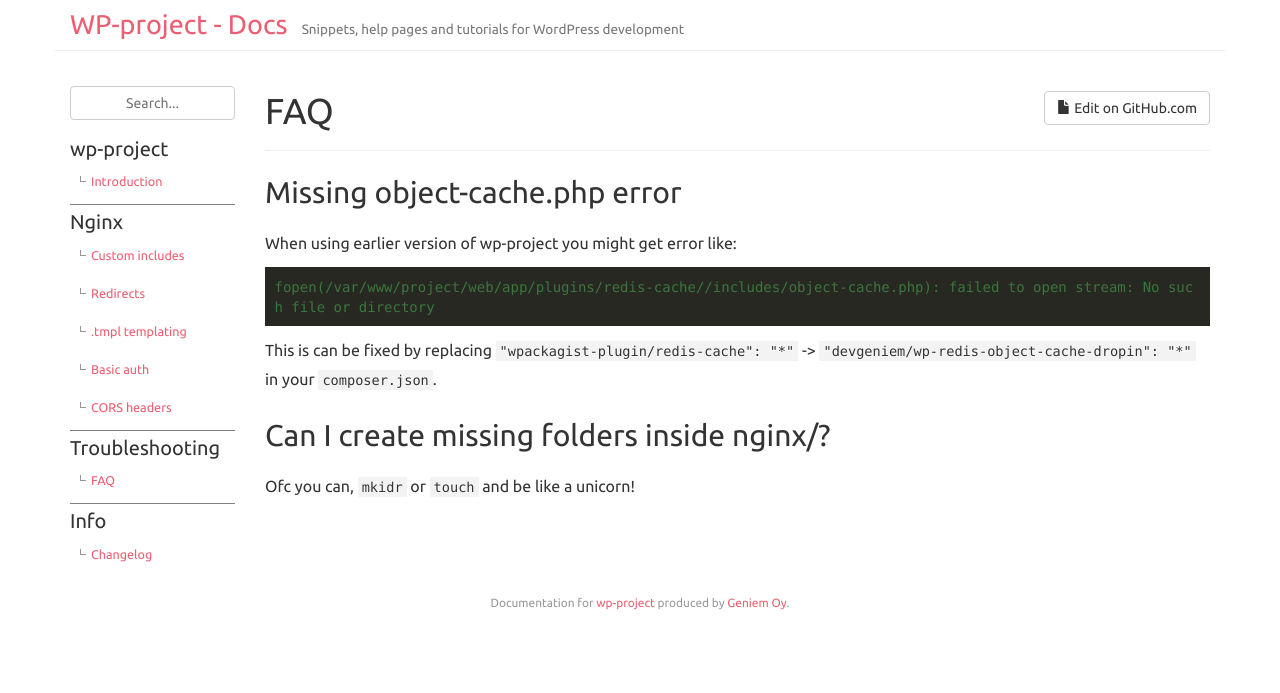
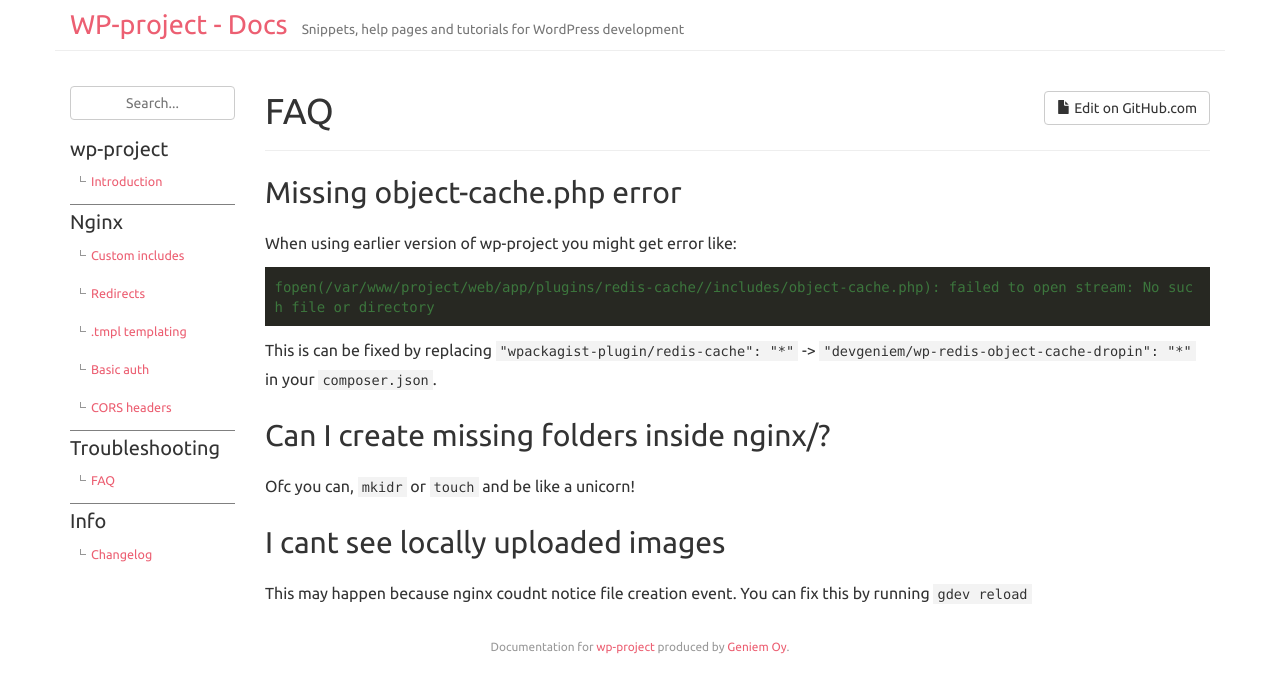
Before and after one commit to yaaax/wp-project, a Jekyll site: the page built from _posts/2016-11-29-faq.md, in a window 1280 px wide. Shown: the top 693 px of the page. Built offline with Jekyll 4.4.1, drawn with Linux system fonts in a browser that asks for light colours; nearby versions of some CDN libraries.

Commit message:
update fag

```diff
--- a/_posts/2016-11-29-faq.md
+++ b/_posts/2016-11-29-faq.md
@@ -17,3 +17,7 @@ This is can be fixed by replacing `"wpackagist-plugin/redis-cache": "*"` -> `"de
 
 ## Can I create missing folders inside nginx/?
 Ofc you can, `mkidr` or `touch` and be like a unicorn!
+
+## I cant see locally uploaded images
+This may happen because nginx coudnt notice file creation event.
+You can fix this by running `gdev reload`
```
